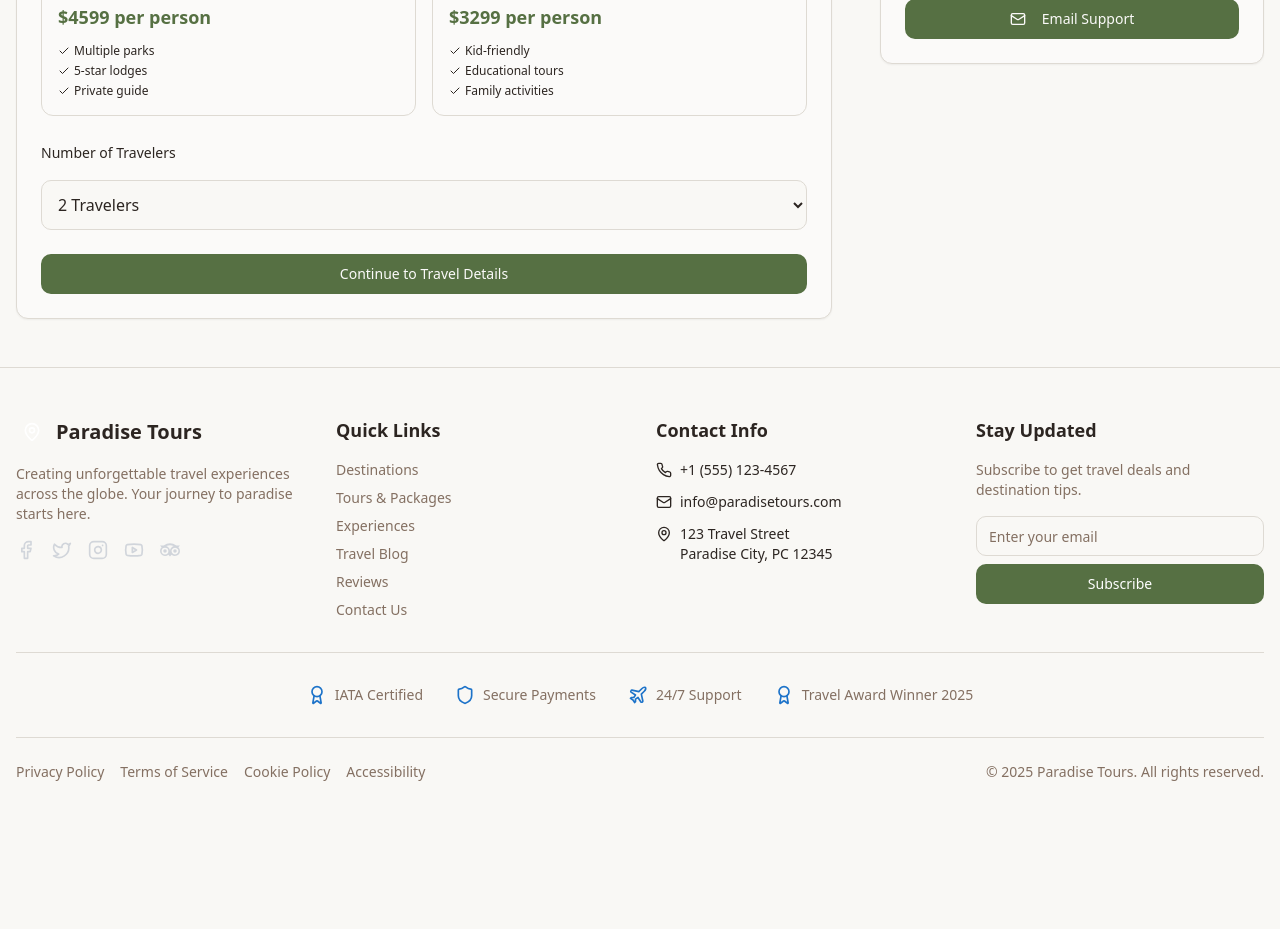
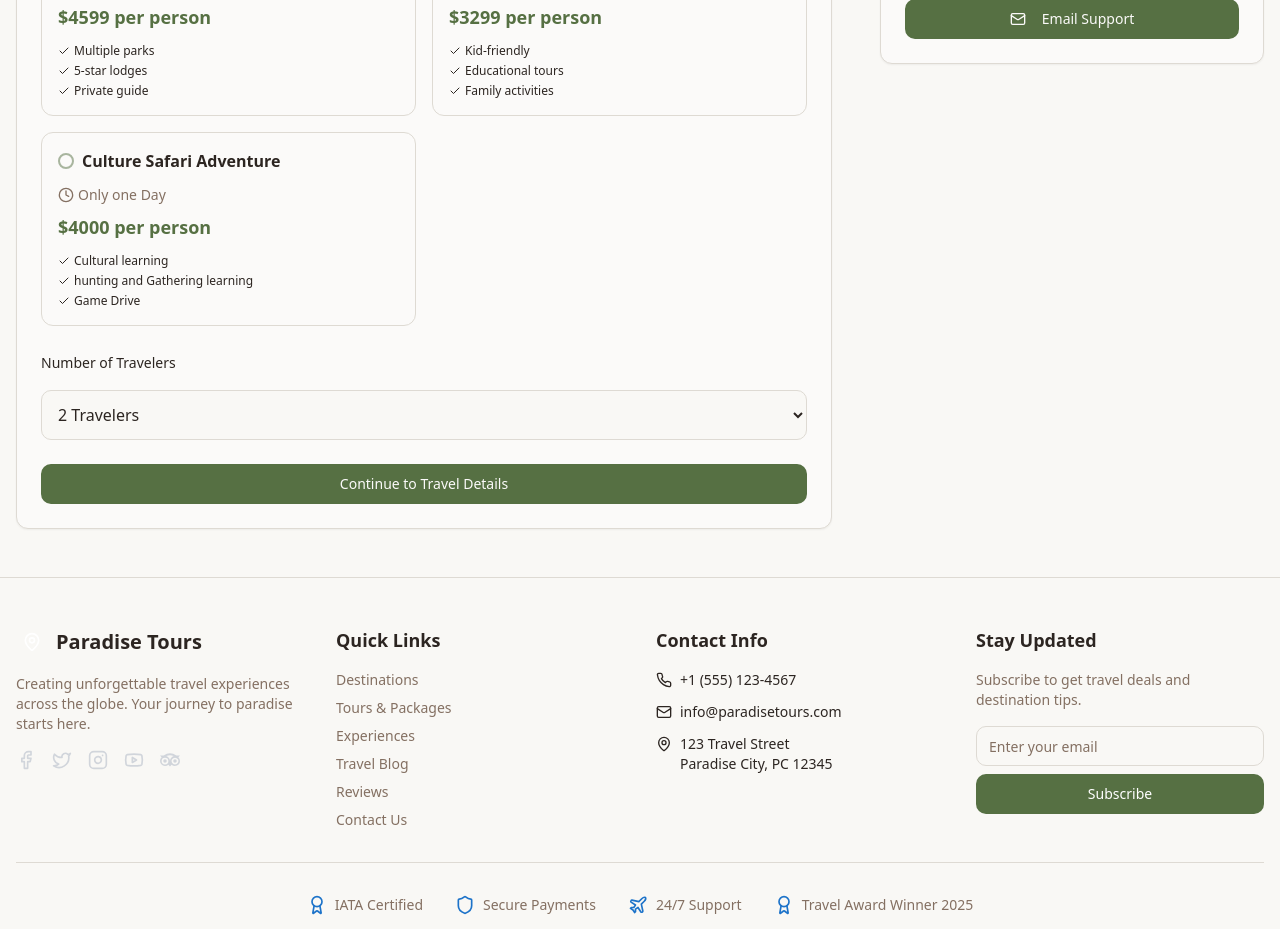
Before and after one commit to makaveliefx4/serengeti, a React (Vite) app: page /booking in a window 1280 px wide. Shown: the part 820-1749 px from the top of the page. Before the commit the page ends 1650 px from the top, so only its background shows below. Built offline with nearby package versions, Linux system fonts and the light colour scheme.

Commit message:
Update BookingPage.tsx

```diff
--- a/src/pages/BookingPage.tsx
+++ b/src/pages/BookingPage.tsx
@@ -110,6 +110,15 @@ const BookingPage = () => {
       image: "https://www.serengeti.com/assets/img/wildlife-spectacle-great-migration-tanzania.jpg",
       highlights: ["Kid-friendly", "Educational tours", "Family activities"],
       includes: ["Family rooms", "Child activities", "All meals", "Guide"]
+    },
+    {
+      id: "culture-safari",
+      name: "Culture Safari Adventure",
+      duration: "Only one Day",
+      price: 4000,
+      image: "",
+      highlights: ["Cultural learning", "hunting and Gathering learning", "Game Drive"],
+      includes: ["Private Guides", "Meals", "Adventure", "Private cars"]
     }
   ];
 
```
